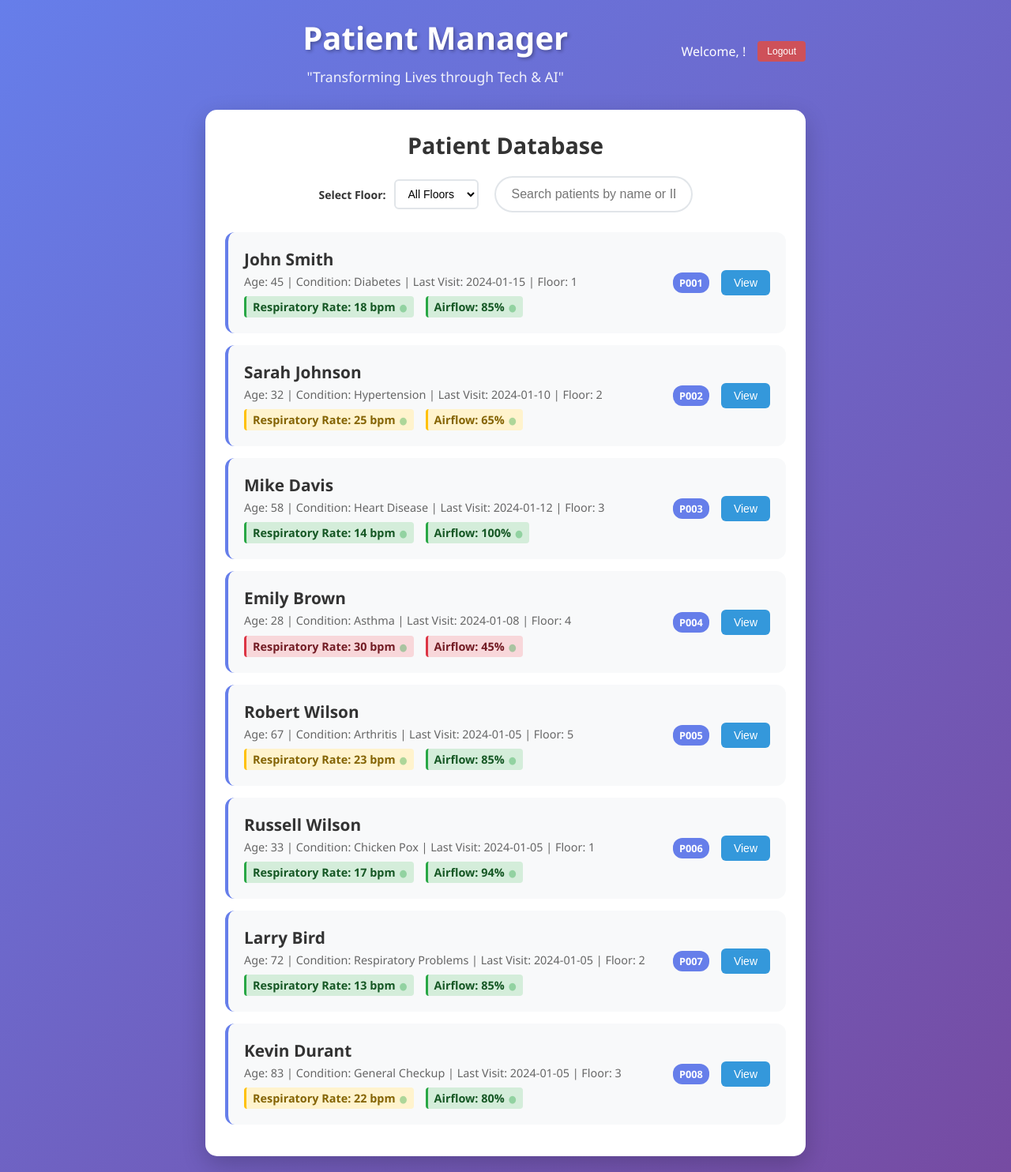
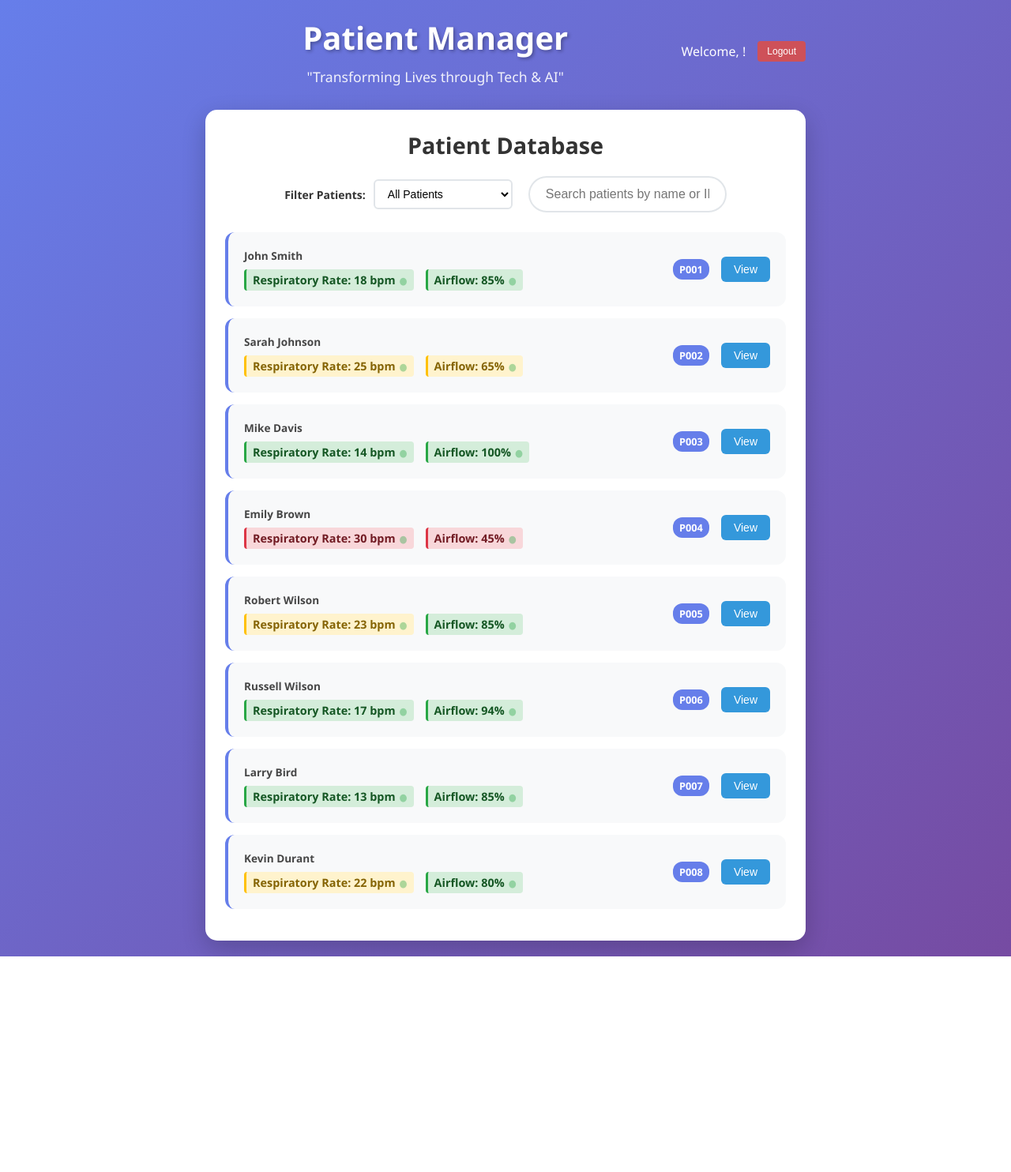
Before and after one commit to RaphaelXVII/Agent-Powered-Patient-Moniter, a Flask app: page /patients in a window 1280 px wide. Shown: the whole page at 79% size. After the commit the page ends 1211 px from the top, so only its background shows below. Run offline with Flask 3, Linux system fonts and the light colour scheme.

Commit message:
Add files via upload

```diff
--- a/ShellHacksFrontEnd/app.py
+++ b/ShellHacksFrontEnd/app.py
@@ -51,4 +51,4 @@ def patient_detail(patient_id):
 
 
 if __name__ == '__main__':
-    app.run(debug=True, host='0.0.0.0', port=5000)
+    app.run(debug=True, host='0.0.0.0', port=5001)
--- a/ShellHacksFrontEnd/static/css/static/css/style.css
+++ b/ShellHacksFrontEnd/static/css/static/css/style.css
@@ -1094,3 +1090,53 @@ header p {
         margin-bottom: 5px;
     }
 }
+
+/* Minimalistic notification content */
+.notification-content {
+    display: flex;
+    align-items: center;
+    padding: 12px 16px;
+    gap: 12px;
+}
+
+.alert-text {
+    flex: 1;
+}
+
+.alert-title {
+    font-weight: 700;
+    font-size: 0.9rem;
+    margin-bottom: 2px;
+}
+
+.patient-name {
+    font-weight: 600;
+    font-size: 0.85rem;
+    opacity: 0.9;
+    margin-bottom: 2px;
+}
+
+.metric-value {
+    font-size: 0.8rem;
+    opacity: 0.8;
+}
+
+.close-btn {
+    background: none;
+    border: none;
+    color: inherit;
+    font-size: 1.2rem;
+    cursor: pointer;
+    padding: 4px;
+    border-radius: 50%;
+    width: 24px;
+    height: 24px;
+    display: flex;
+    align-items: center;
+    justify-content: center;
+    transition: background 0.2s ease;
+}
+
+.close-btn:hover {
+    background: rgba(0, 0, 0, 0.1);
+}
--- a/ShellHacksFrontEnd/static/css/static/static/js/app.js
+++ b/ShellHacksFrontEnd/static/css/static/static/js/app.js
@@ -99,9 +99,6 @@ function renderPatients(patients) {
         <div class="patient-card">
             <div class="patient-info">
                 <div class="patient-name">${patient.name}</div>
-                <div class="patient-details">
-                    Age: ${patient.age} | Condition: ${patient.condition} | Last Visit: ${patient.last_visit} | Floor: ${patient.floor}
-                </div>
                 <div class="ventilation-data">
                     <span class="respiratory-rate-value" data-status="${getRespiratoryStatus(patient.respiratory_rate)}">Respiratory Rate: ${patient.respiratory_rate} bpm</span>
                     <span class="airflow-value" data-status="${getAirflowStatus(patient.airflow)}">Airflow: ${patient.airflow}%</span>
@@ -136,14 +133,33 @@ function handleFloorFilter(event) {
     filterPatientsByFloor(selectedFloor);
 }
 
-function filterPatientsByFloor(floor) {
+function filterPatientsByFloor(filter) {
     // Get all patients from the current page
     const allPatients = window.allPatients || [];
 
-    if (floor === 'all') {
+    if (filter === 'all') {
         renderPatients(allPatients);
+    } else if (filter === 'critical') {
+        const criticalPatients = allPatients.filter(patient =>
+            getAirflowStatus(patient.airflow) === 'critical' ||
+            getRespiratoryStatus(patient.respiratory_rate) === 'critical'
+        );
+        renderPatients(criticalPatients);
+    } else if (filter === 'warning') {
+        const warningPatients = allPatients.filter(patient =>
+            getAirflowStatus(patient.airflow) === 'warning' ||
+            getRespiratoryStatus(patient.respiratory_rate) === 'warning'
+        );
+        renderPatients(warningPatients);
+    } else if (filter === 'normal') {
+        const normalPatients = allPatients.filter(patient =>
+            getAirflowStatus(patient.airflow) === 'normal' &&
+            getRespiratoryStatus(patient.respiratory_rate) === 'normal'
+        );
+        renderPatients(normalPatients);
     } else {
-        const filteredPatients = allPatients.filter(patient => patient.floor == floor);
+        // Filter by floor number
+        const filteredPatients = allPatients.filter(patient => patient.floor == filter);
         renderPatients(filteredPatients);
     }
 }
@@ -155,8 +171,8 @@ function startAirflowUpdates() {
         clearInterval(airflowUpdateInterval);
     }
 
-    // Update airflow values every 2 seconds
-    airflowUpdateInterval = setInterval(updateAirflowValues, 2000);
+    // Update airflow values every 15 seconds
+    airflowUpdateInterval = setInterval(updateAirflowValues, 15000);
 }
 
 function updateAirflowValues() {
@@ -169,12 +185,12 @@ function updateAirflowValues() {
 
         // Generate realistic airflow changes (-5 to +5 range)
         const airflowChange = Math.floor(Math.random() * 11) - 5; // -5 to +5
-        const newAirflow = Math.max(0, Math.min(100, patient.airflow + airflowChange));
+        const newAirflow = Math.max(1, Math.min(100, patient.airflow + airflowChange));
         patient.airflow = newAirflow;
 
         // Generate realistic respiratory rate changes (-3 to +3 range)
         const respiratoryChange = Math.floor(Math.random() * 7) - 3; // -3 to +3
-        const newRespiratoryRate = Math.max(8, Math.min(40, patient.respiratory_rate + respiratoryChange));
+        const newRespiratoryRate = Math.max(1, Math.min(40, patient.respiratory_rate + respiratoryChange));
         patient.respiratory_rate = newRespiratoryRate;
 
         // Check for critical conditions and create alerts
@@ -272,35 +288,14 @@ function showCriticalNotification(alert) {
     const notification = document.createElement('div');
     notification.className = alertClass;
     notification.innerHTML = `
-        <div class="notification-header">
+        <div class="notification-content">
             <div class="alert-icon">${alertIcon}</div>
-            <div class="alert-title">${urgency}</div>
+            <div class="alert-text">
+                <div class="alert-title">${urgency}</div>
+                <div class="patient-name">${alert.patient.name}</div>
+                <div class="metric-value">${metricText}: ${alert.value}${unit}</div>
+            </div>
             <button class="close-btn" onclick="closeNotification(${alert.id})">×</button>
-        </div>
-        <div class="notification-body">
-            <div class="patient-info">
-                <strong>Patient:</strong> ${alert.patient.name} (${alert.patient.id})
-            </div>
-            <div class="metric-info">
-                <strong>${metricText}:</strong> ${alert.value}${unit}
-            </div>
-            <div class="location-info">
-                <strong>Location:</strong> Floor ${alert.patient.floor}
-            </div>
-            <div class="condition-info">
-                <strong>Condition:</strong> ${alert.patient.condition}
-            </div>
-            <div class="severity-info">
-                <strong>Priority:</strong> ${isCritical ? 'URGENT CARE NEEDED' : 'Monitor Closely'}
-            </div>
-        </div>
-        <div class="notification-actions">
-            <button class="acknowledge-btn" onclick="acknowledgeAlert(${alert.id})">
-                ✓ Acknowledge Alert
-            </button>
-            <button class="view-patient-btn" onclick="viewPatient('${alert.patient.id}')">
-                👁️ View Patient
-            </button>
         </div>
     `;
 
--- a/ShellHacksFrontEnd/templates/patients.html
+++ b/ShellHacksFrontEnd/templates/patients.html
@@ -25,9 +25,12 @@
         <h2>Patient Database</h2>
         <div class="filters">
             <div class="floor-filter">
-                <label for="floor-select">Select Floor:</label>
+                <label for="floor-select">Filter Patients:</label>
                 <select id="floor-select">
-                    <option value="all">All Floors</option>
+                    <option value="all">All Patients</option>
+                    <option value="critical">🚨 Critical Patients</option>
+                    <option value="warning">⚠️ Warning Patients</option>
+                    <option value="normal">✅ Normal Patients</option>
                     <option value="1">Floor 1</option>
                     <option value="2">Floor 2</option>
                     <option value="3">Floor 3</option>
```
Also changed, not shown: other parts of ShellHacksFrontEnd/static/css/static/css/style.css (+20 -24 lines).
